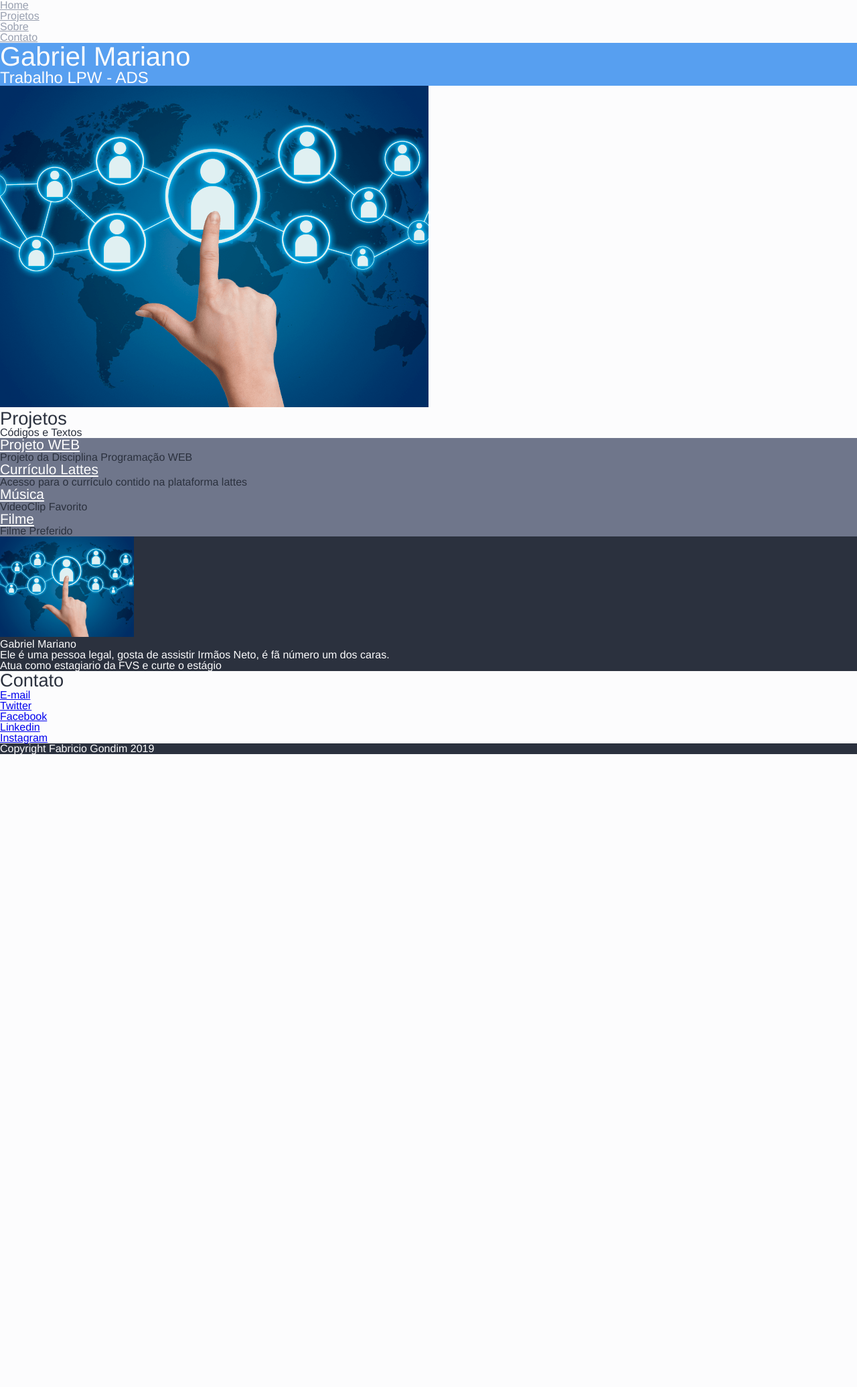
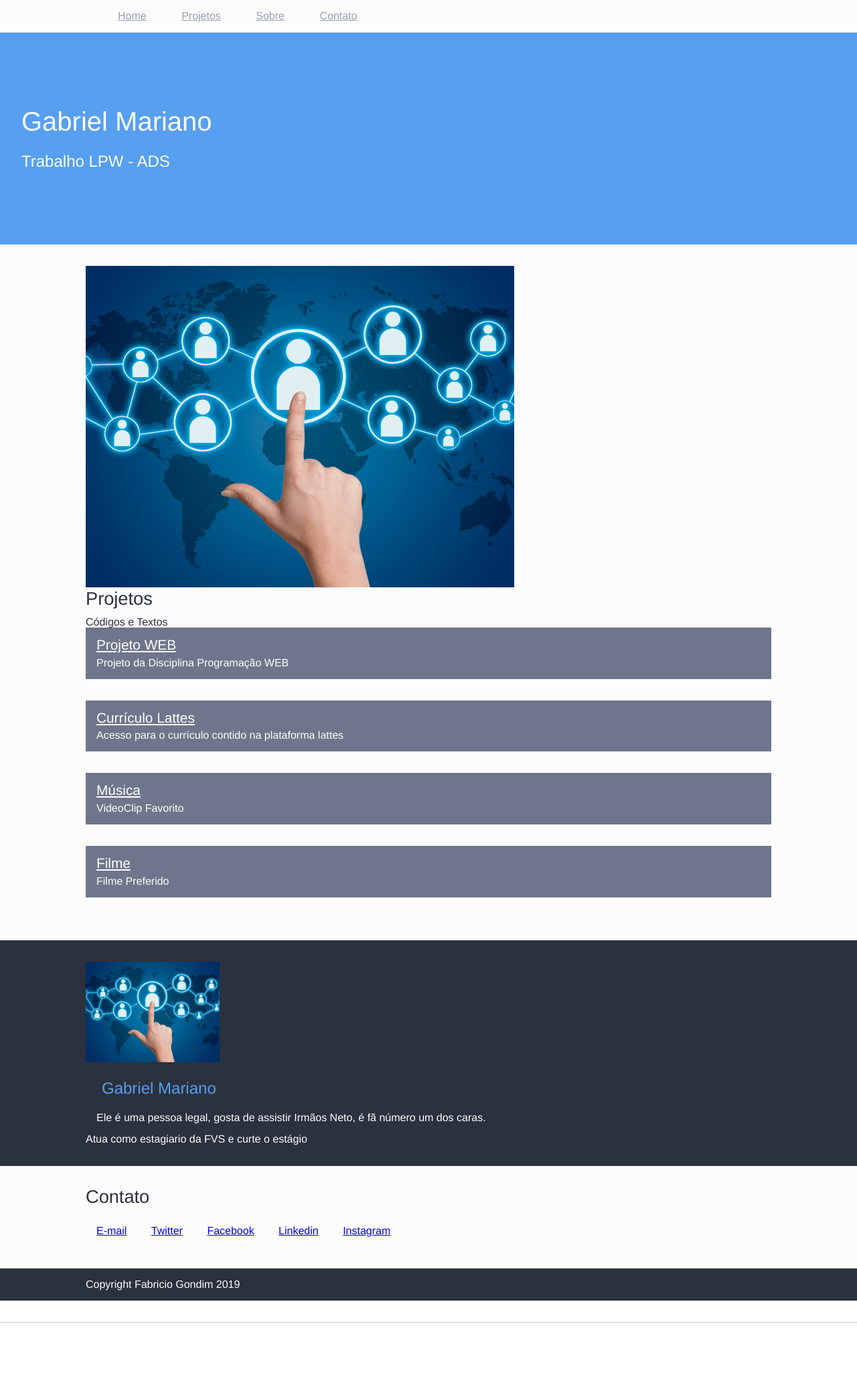
Before and after one commit to FabricioGB/AulasProgrmacaoWeb, a PHP site: page / in a window 1280 px wide. Shown: the whole page at 67% size. Before the commit the page ends 1126 px from the top, so only its background shows below. Run offline with PHP 8.4, Linux system fonts and the light colour scheme.

Commit message:
Melhorias nas section
Alteraçoes nas linhas,paragrafos, links, bordas,paddings e margins

```diff
--- a/estilos/blog.css
+++ b/estilos/blog.css
@@ -1,14 +1,42 @@
 body{
     font-family: Helvetica, sans-serif;
+}
+
+header{
+    border-bottom: 1px solid #ccc;
+    padding-top: 1em;
+    padding-bottom: 1em;
+}
+
+header li {
+    display: inline-block;
+    margin-left: 3em;
+}
+
+#contato li {
+    display: inline-block;
+    margin: 1em;
 }
 
 .identificacao {
     background-color:#579ff0;
     color:#fcfcfd;
+    padding: 7em 2em;
+}
+
+.container{
+    padding-left: 10%;
+    padding-right: 10%;
+}
+
+section{
+    padding-top: 2em;
+    padding-bottom: 2em;
 }
 
 .identificacao h1{
     font-size: 2.5em;
+    margin-bottom: 0.7em;
 }
 
 .identificacao h2{
@@ -18,6 +46,7 @@ body{
 
 section h3{
     font-size: 1.7em;
+    margin-bottom: 0.5em;
 }
 
 header li a{
@@ -37,15 +66,35 @@ header li a{
 
 .styleprojetos li{
     background-color:#6f768b;
-
+    padding: 1em;
+    margin-bottom: 2em;
 }
 
 .styleprojetos li a{
     color:#ffffff;
     font-size: 1.3em;
+}
 
+.styleprojetos li p{
+    color: #fff;
+    margin-top: 0.5em;
+}
+
+#sobre p.text{
+    margin: 1em;
+}
+
+#sobre p.bio {
+    color: #579ff0;
+    font-size: 1.5em;
+    margin: 1em;
 }
 
 #sobre img{
     width: 200px;
 }
+
+footer{
+    padding-top: 1em;
+    padding-bottom: 1em;
+}
--- a/index.html
+++ b/index.html
@@ -24,7 +24,7 @@
         <h2>Trabalho LPW - ADS</h2>
     </section>
 
-    <section id="projetos" class="claras">
+    <section id="projetos" class="claras container">
         <img alt="Imagem que apresenta diversos itens "src="Imagens/tecnologia.png">
         <h3>Projetos</h3>
         <p>Códigos e Textos</p>
@@ -48,15 +48,15 @@
             </li>
         </ul>
     </section>
-<section id="sobre" class="escuras">
+<section id="sobre" class="escuras container">
 
     <img alt="Foto de Gabriel Mariano" src="Imagens/tecnologia.png">
-    <p>Gabriel Mariano</p>
-    <p>Ele é uma pessoa legal, gosta de assistir Irmãos Neto, é fã número um dos caras.</p>
+    <p class="bio">Gabriel Mariano</p>
+    <p class="text">Ele é uma pessoa legal, gosta de assistir Irmãos Neto, é fã número um dos caras.</p>
     <p>Atua como estagiario da FVS e curte o estágio</p>
 
 </section>
-    <section id="contato" class="claras">
+    <section id="contato" class="claras container">
         <h3>Contato</h3>
             <ul>
                 <li><a href="mailto:gabriel_silva1213@hotmail.com">E-mail</a></li>
@@ -67,7 +67,7 @@
             </ul>
     </section>
 
-    <footer class="escuras">
+    <footer class="escuras container">
         <p>Copyright Fabricio Gondim 2019</p>
     </footer>
 
```
Also changed, not shown: blog.css (deleted, +0 -73 lines).
